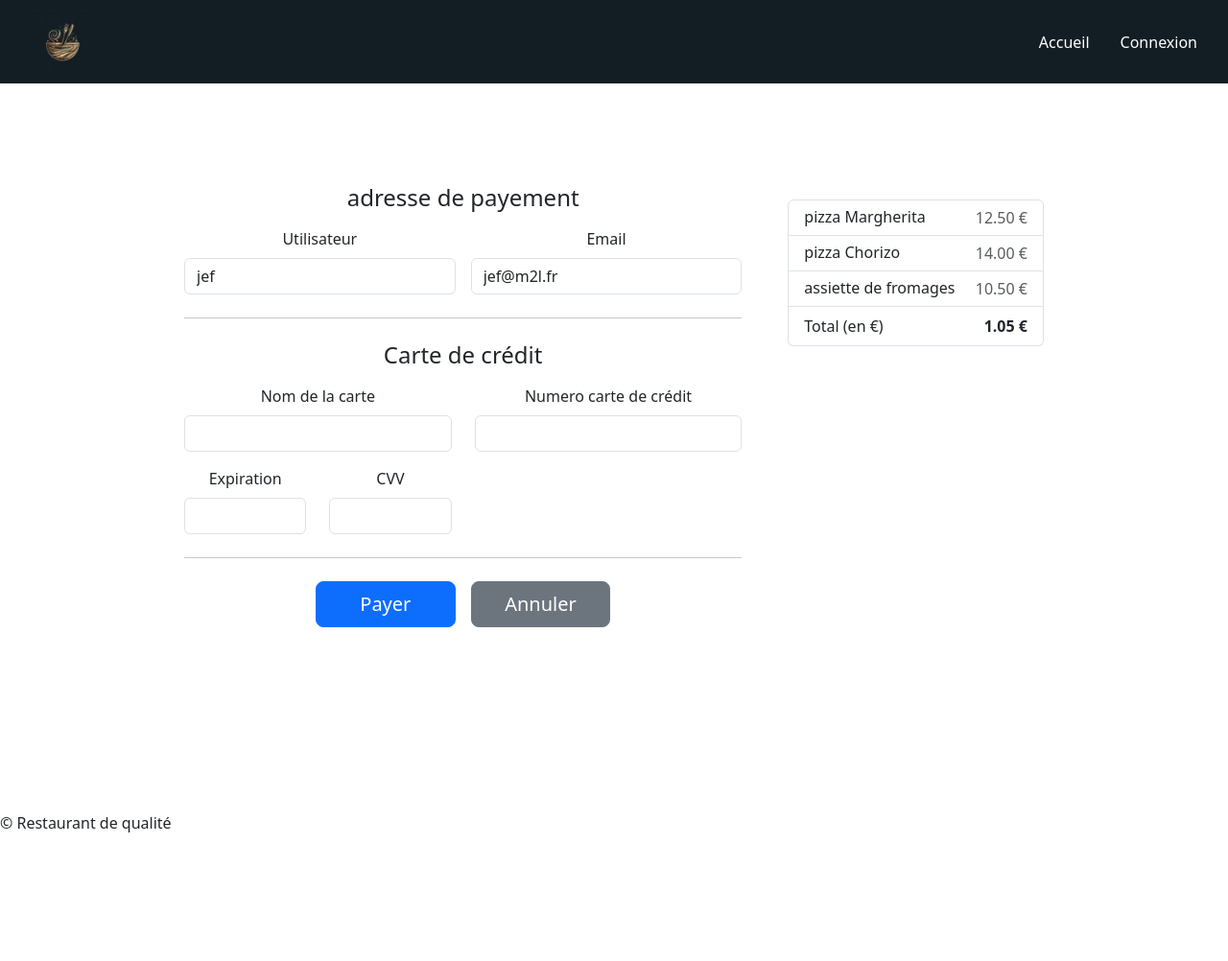
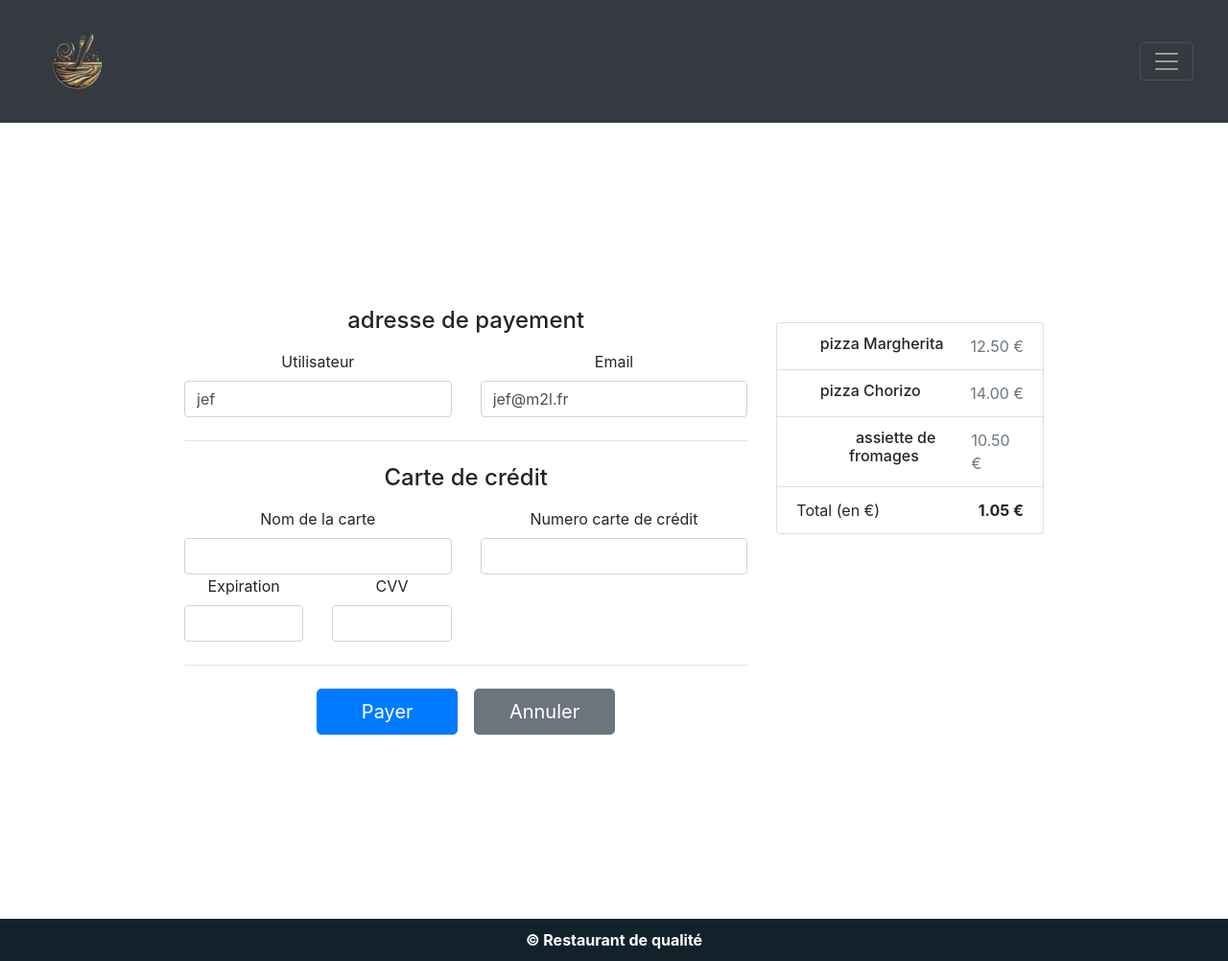
Before and after one commit to LoutrePasSauvage/B2SLAM-AppRestoWeb, a PHP site: page /pay.php in a window 1280 px wide. Shown: the whole page at 96% size. Before the commit the page ends 868 px from the top, so only its background shows below. Run offline with PHP 8.4, Linux system fonts and the light colour scheme; a user stored in the database is signed in; data comes from the database, SQL or seed files in the repository; some libraries are stand-ins or nearby versions.

Commit message:
Update pay.php
icone rajout

```diff
--- a/pay.php
+++ b/pay.php
@@ -28,26 +28,12 @@ if ($user) {
 <!DOCTYPE html>
 <html lang="fr">
 <head>
-    <meta charset="UTF-8">
-    <meta http-equiv="X-UA-Compatible" content="IE=edge">
-    <meta name="viewport" content="width=device-width, initial-scale=1.0">
-    <title>Page de payement</title>
-    <link rel="stylesheet" href="css/main.css">
-    <link href="https://cdn.jsdelivr.net/npm/bootstrap@5.3.2/dist/css/bootstrap.min.css" rel="stylesheet" integrity="sha384-T3c6CoIi6uLrA9TneNEoa7RxnatzjcDSCmG1MXxSR1GAsXEV/Dwwykc2MPK8M2HN" crossorigin="anonymous">
-</head>
-<body>
+    <title>Page de paiement</title>
 
-<nav>
-    <ul class="menu">
-        <li class="menu-item">
-            <a href="index.php">
-                <img class="logoResto" src="img/logoResto.png" width=20%/>
-            </a>
-        </li>
-        <li class="menu-item a-menu"><a href="index.php">Accueil</a></li>
-        <li class="menu-item a-menu"><a href="connexion.php">Connexion</a></li>
-    </ul>
-</nav>
+<?php
+    include('header.php');
+?>
+
     <main style="padding: 15%">
 
         <div class="row g-5">
@@ -61,7 +47,7 @@ if ($user) {
                         $the_product = $db->SelectDb("SELECT * FROM produit WHERE id_produit=:id_produit", [':id_produit' => $row['id_produit']]);
                     echo "<li class=' list-group-item d-flex justify-content-between lh-sm'>
                         <div>
-                            <h6 class='my-0'>" . $the_product[0]['libelle']."</h6>
+                            <h6 class='my-0'> <i class='fa-solid fa-utensils fa-sm'></i> &ensp; &ensp; " . $the_product[0]['libelle']."</h6>
                             <small class='text-muted'>". $the_product[0]['descProduit'] ." </small>
                         </div>
                         <span class='text-muted'> ". $the_product[0]['prix_ht'] ." € </span>
@@ -126,19 +112,13 @@ if ($user) {
 
                     <hr class="my-4">
 
-                    <button class="w-25 btn btn-primary btn-lg" type="button" onclick="location.href='payConf.php'">Payer</button> &ensp; <button class="w-25 btn btn-secondary btn-lg" type="button" onclick="location.href='list.php'">Annuler</button>
+                    <button class="w-25 btn btn-primary btn-lg" type="button" onclick="location.href='payConf.php'">Payer</button> &ensp;
+                    <button class="w-25 btn btn-secondary btn-lg" type="button" onclick="location.href='list.php'">Annuler</button>
                 </form>
             </div>
         </div>
     </main>
-<footer>
-    &copy Restaurant de qualité
-</footer>
-</body>
-</html>
+<?php
+    include "footer.php";
 
-<!--Js for boot strap-->
-
-<script src="https://code.jquery.com/jquery-3.2.1.slim.min.js" integrity="sha384-KJ3o2DKtIkvYIK3UENzmM7KCkRr/rE9/Qpg6aAZGJwFDMVNA/GpGFF93hXpG5KkN" crossorigin="anonymous"></script>
-<script src="https://cdn.jsdelivr.net/npm/popper.js@1.12.9/dist/umd/popper.min.js" integrity="sha384-ApNbgh9B+Y1QKtv3Rn7W3mgPxhU9K/ScQsAP7hUibX39j7fakFPskvXusvfa0b4Q" crossorigin="anonymous"></script>
-<script src="https://cdn.jsdelivr.net/npm/bootstrap@4.0.0/dist/js/bootstrap.min.js" integrity="sha384-JZR6Spejh4U02d8jOt6vLEHfe/JQGiRRSQQxSfFWpi1MquVdAyjUar5+76PVCmYl" crossorigin="anonymous"></script>
+?>
```
